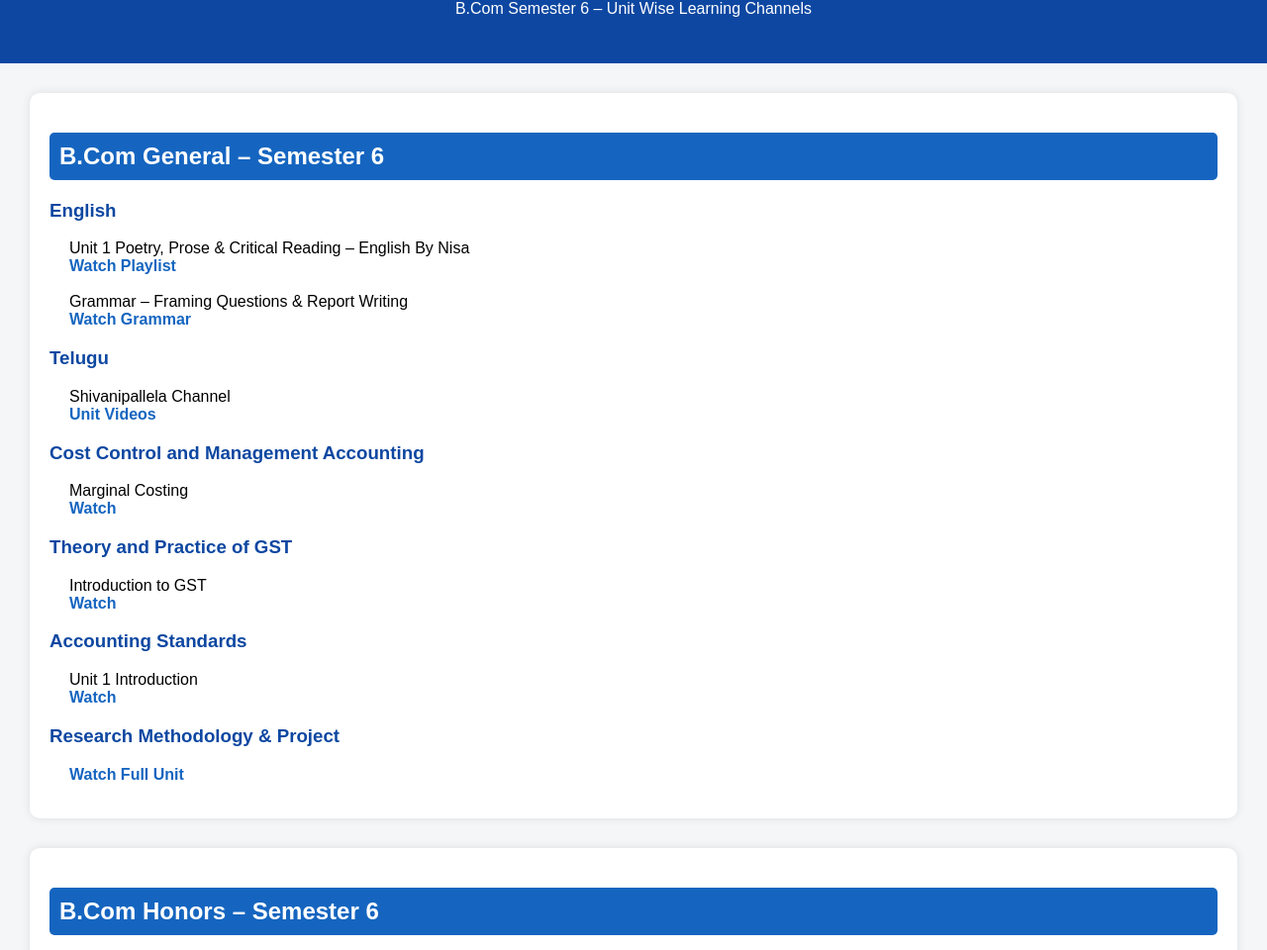
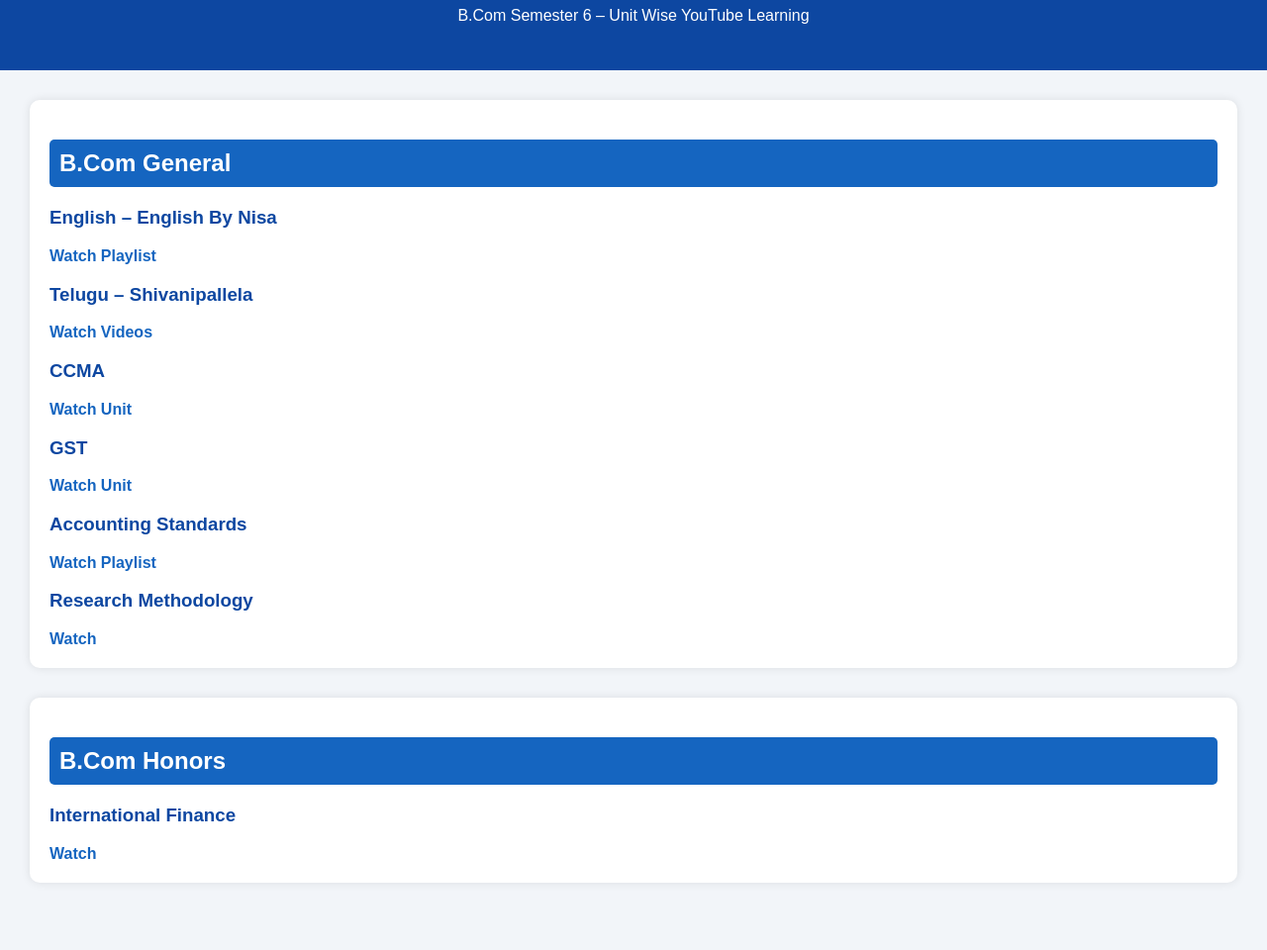
Before and after one commit to telugupatiapoorva-cell/edustreamix, a plain HTML site: page index.html in a window 1280 px wide. Shown: the part 174-1134 px from the top of the page at 99% size. After the commit the page ends 1096 px from the top, so only its background shows below. Drawn offline with Linux system fonts and the light colour scheme.

Commit message:
Update index.html

```diff
--- a/index.html
+++ b/index.html
@@ -1,29 +1,29 @@
 <!DOCTYPE html>
-<html lang="en">
+<html>
 <head>
     <meta charset="UTF-8">
-<meta name="viewport" content="width=device-width, initial-scale=1.0">
     <title>Educational Video Learning Portal</title>
+    <meta name="viewport" content="width=device-width, initial-scale=1">
 
     <style>
         body{
-    font-family: Arial, Helvetica, sans-serif;
+            font-family: Arial, sans-serif;
             margin:0;
-    background:#f4f6f8;
+            background:#f2f5f9;
         }
         header{
+            background:#0d47a1;
+            color:white;
             text-align:center;
             padding:30px;
-    background:#0d47a1;
-    color:white;
         }
         header img{
-    width:80px;
+            width:90px;
         }
         section{
+            background:white;
             margin:30px;
             padding:20px;
-    background:white;
             border-radius:10px;
             box-shadow:0 0 10px rgba(0,0,0,0.1);
         }
@@ -36,14 +36,10 @@ h2{
         h3{
             color:#0d47a1;
         }
-.unit{
-    margin-left:20px;
-    margin-bottom:15px;
-}
         a{
-    text-decoration:none;
             color:#1565c0;
             font-weight:bold;
+            text-decoration:none;
         }
         a:hover{
             text-decoration:underline;
@@ -60,89 +56,37 @@ footer{
 <body>
 
 <header>
-    <img src="https://cdn-icons-png.flaticon.com/512/3135/3135755.png" alt="Graduation Cap">
+    <img src="https://cdn-icons-png.flaticon.com/512/3135/3135755.png">
     <h1>Educational Video Learning Portal</h1>
-    <p>B.Com Semester 6 – Unit Wise Learning Channels</p>
+    <p>B.Com Semester 6 – Unit Wise YouTube Learning</p>
 </header>
 
-<!-- ================= B.COM GENERAL ================= -->
+<section>
+<h2>B.Com General</h2>
+
+<h3>English – English By Nisa</h3>
+<a href="https://youtube.com/playlist?list=Plujxb7al70ibdke4oii4d40mycuq4jnq8" target="_blank">Watch Playlist</a>
+
+<h3>Telugu – Shivanipallela</h3>
+<a href="https://youtu.be/Acxwzelmptk" target="_blank">Watch Videos</a>
+
+<h3>CCMA</h3>
+<a href="https://youtu.be/6f6fs-Sc5ek" target="_blank">Watch Unit</a>
+
+<h3>GST</h3>
+<a href="https://youtu.be/Vvhl0u-Knky" target="_blank">Watch Unit</a>
+
+<h3>Accounting Standards</h3>
+<a href="https://youtube.com/playlist?list=Plwjdzvupkxamai6cfalfypqvvqfhxzxc6" target="_blank">Watch Playlist</a>
+
+<h3>Research Methodology</h3>
+<a href="https://youtu.be/Ksvm8lo3jik" target="_blank">Watch</a>
+</section>
 
 <section>
-<h2>B.Com General – Semester 6</h2>
-
-<h3>English</h3>
-<div class="unit">
-Unit 1 Poetry, Prose & Critical Reading – English By Nisa<br>
-<a href="https://youtube.com/playlist?list=Plujxb7al70ibdke4oii4d40mycuq4jnq8" target="_blank">Watch Playlist</a><br><br>
-
-Grammar – Framing Questions & Report Writing<br>
-<a href="https://youtube.com/playlist?list=Plujxb7al70ib4mdwqipyrirrylnwjpu2d" target="_blank">Watch Grammar</a>
-</div>
-
-<h3>Telugu</h3>
-<div class="unit">
-Shivanipallela Channel<br>
-<a href="https://youtu.be/Acxwzelmptk" target="_blank">Unit Videos</a>
-</div>
-
-<h3>Cost Control and Management Accounting</h3>
-<div class="unit">
-Marginal Costing<br>
-<a href="https://youtu.be/6f6fs-Sc5ek" target="_blank">Watch</a>
-</div>
-
-<h3>Theory and Practice of GST</h3>
-<div class="unit">
-Introduction to GST<br>
-<a href="https://youtu.be/Vvhl0u-Knky" target="_blank">Watch</a>
-</div>
-
-<h3>Accounting Standards</h3>
-<div class="unit">
-Unit 1 Introduction<br>
-<a href="https://youtube.com/playlist?list=Plwjdzvupkxamai6cfalfypqvvqfhxzxc6" target="_blank">Watch</a>
-</div>
-
-<h3>Research Methodology & Project</h3>
-<div class="unit">
-<a href="https://youtu.be/Ksvm8lo3jik" target="_blank">Watch Full Unit</a>
-</div>
+<h2>B.Com Honors</h2>
+<h3>International Finance</h3>
+<a href="https://youtu.be/U8CIwSjyARU" target="_blank">Watch</a>
 </section>
 
-<!-- ================= B.COM HONORS ================= -->
-
-<section>
-<h2>B.Com Honors – Semester 6</h2>
-
-<h3>International Finance</h3>
-<div class="unit">
-Unit 1 Introduction<br>
-<a href="https://youtu.be/U8CIwSjyARU" target="_blank">Watch</a>
-</div>
-
-<p>Other subjects (English, CCMA, GST, Accounting Standards, Research Methodology) are same as B.Com General above.</p>
-</section>
-
-<!-- ================= B.COM COMPUTER APPLICATIONS ================= -->
-
-<section>
-<h2>B.Com Computer Applications – Semester 6</h2>
-
-<h3>Cybersecurity</h3>
-<div class="unit">
-All Units Playlist – Shivani Pallela<br>
-<a href="https://youtube.com/playlist?list=PLtfg0YD2YYUQMZp4bRkeZI0JXWHGqh8vo" target="_blank">Watch Playlist</a><br><br>
-
-Important Questions<br>
-<a href="https://youtu.be/u8afErfnabU" target="_blank">Watch</a>
-</div>
-
-<p>Other subjects same as B.Com General.</p>
-</section>
-
-<footer>
-© 2026 Educational Video Learning Portal
-</footer>
-
-</body>
-</html>
+<sect
```
Lines whose indentation alone changed are shown as unchanged.
